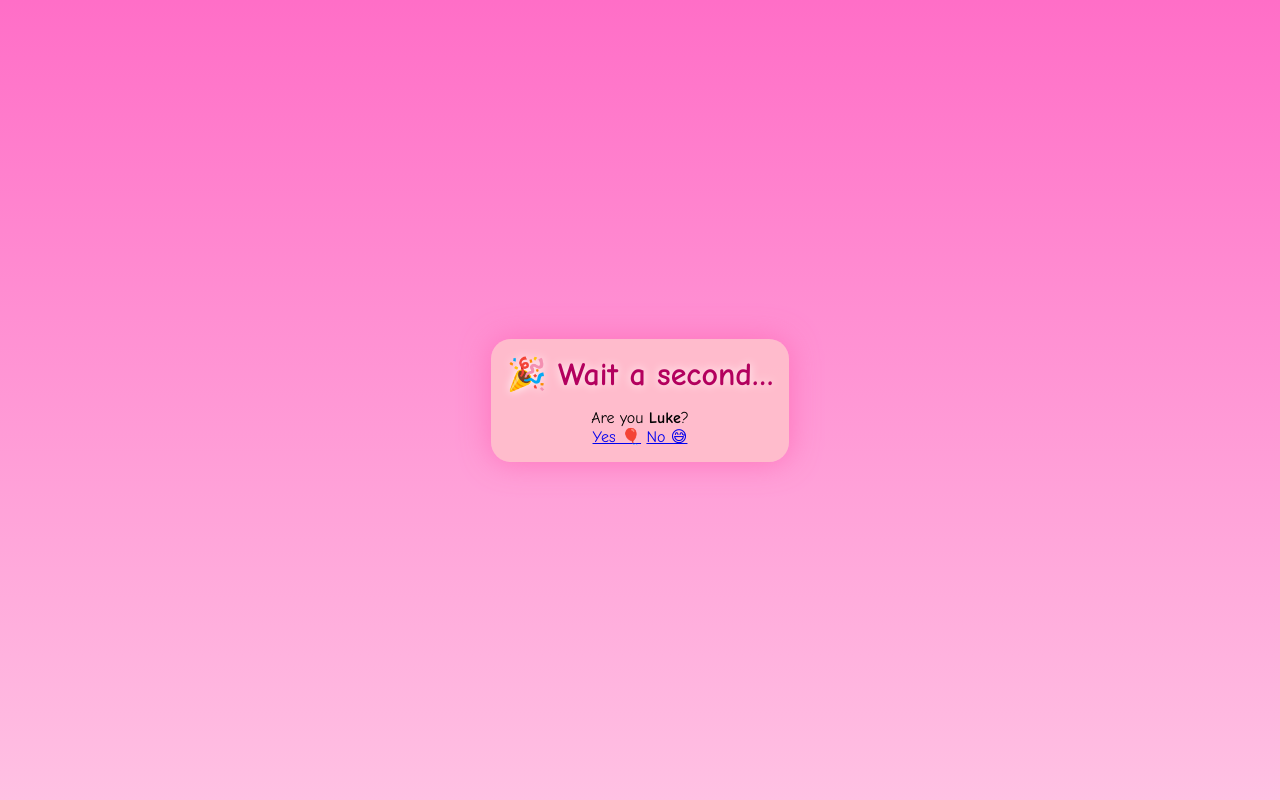
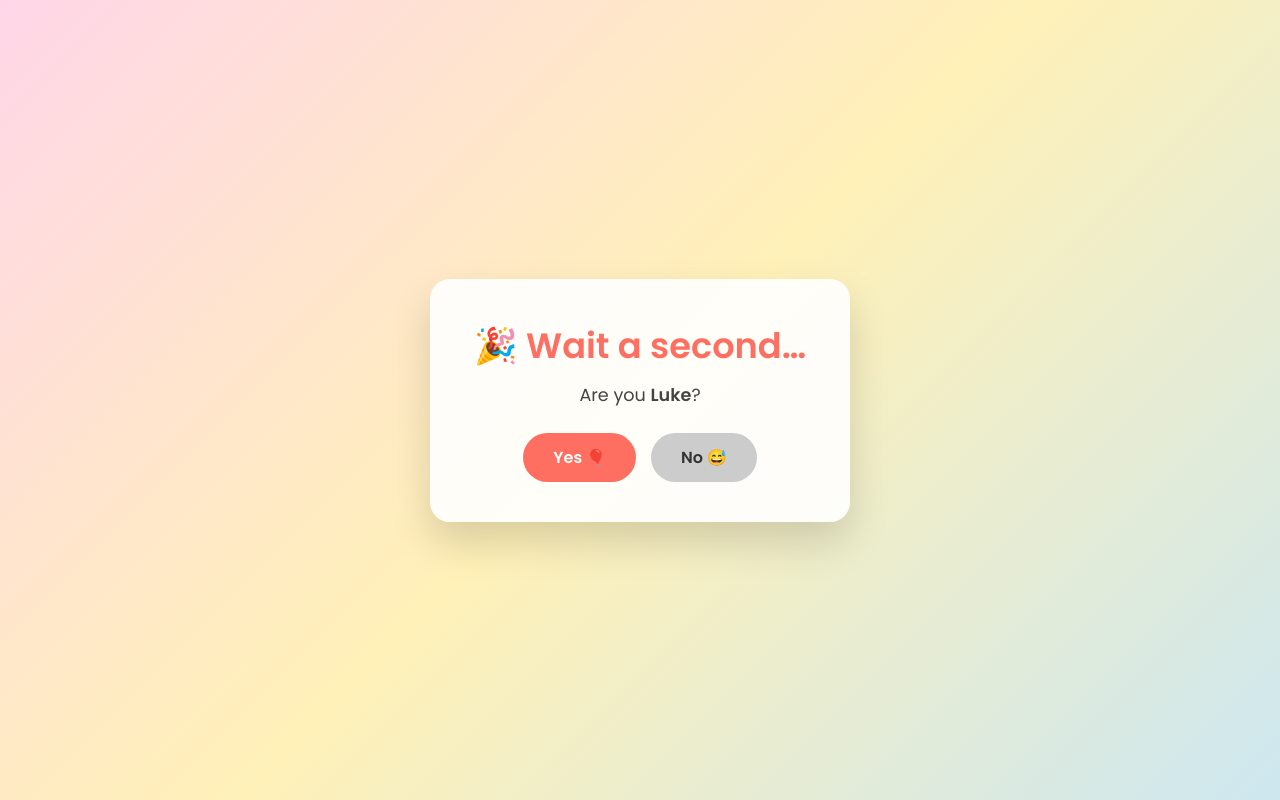
Before and after one commit to azkindu-creator/LUKEEEEEEE, a plain HTML site: page index.html in a window 1280 px wide. Drawn offline with Linux system fonts and the light colour scheme.

Commit message:
Update style.css

```diff
--- a/style.css
+++ b/style.css
@@ -1,102 +1,105 @@
-input[type="radio"]{
-    transform:scale(3);
-    margin:20px;
-}
 * {
+  box-sizing: border-box;
   margin: 0;
   padding: 0;
-  box-sizing: border-box;
-  font-family: 'Comic Sans MS', cursive;
 }
 
 body {
   min-height: 100vh;
-  background: linear-gradient(to bottom, #ff6ec7, #ffc1e3);
-  overflow: hidden;
+  font-family: 'Poppins', sans-serif;
+  background: linear-gradient(135deg, #FFD6E8, #FFF1B8, #CDE7F0);
   display: flex;
+  align-items: center;
   justify-content: center;
-  align-items: center;
 }
 
-/* 💗 Floating hearts */
-.bubble-bg {
-  position: fixed;
-  width: 100%;
-  height: 100%;
-  z-index: 0;
-  pointer-events: none;
+/* Card */
+.card {
+  background: rgba(255, 255, 255, 0.9);
+  padding: 40px 30px;
+  border-radius: 20px;
+  text-align: center;
+  max-width: 420px;
+  width: 90%;
+  box-shadow: 0 20px 40px rgba(0, 0, 0, 0.15);
+  animation: popIn 0.6s ease;
 }
 
-.bubble-bg span {
-  position: absolute;
-  bottom: -50px;
-  font-size: 2.5rem;
-  animation: float 12s infinite ease-in;
-  opacity: 0;
+.card h1 {
+  color: #FF6F61;
+  font-size: 2.2rem;
+  margin-bottom: 10px;
 }
 
-.bubble-bg span:nth-child(1) { left: 10%; animation-duration: 8s; }
-.bubble-bg span:nth-child(2) { left: 25%; animation-duration: 10s; }
-.bubble-bg span:nth-child(3) { left: 40%; animation-duration: 12s; }
-.bubble-bg span:nth-child(4) { left: 55%; animation-duration: 9s; }
-.bubble-bg span:nth-child(5) { left: 70%; animation-duration: 11s; }
-.bubble-bg span:nth-child(6) { left: 85%; animation-duration: 7s; }
-.bubble-bg span:nth-child(7) { left: 50%; animation-duration: 14s; }
-.bubble-bg span:nth-child(8) { left: 30%; animation-duration: 13s; }
+.card p {
+  color: #444;
+  font-size: 1.1rem;
+  margin-bottom: 25px;
+}
 
-@keyframes float {
-  0% {
-    transform: translateY(0) scale(0.8);
+/* Buttons */
+.button-group {
+  display: flex;
+  gap: 15px;
+  justify-content: center;
+  flex-wrap: wrap;
+}
+
+.btn {
+  padding: 12px 30px;
+  border-radius: 30px;
+  text-decoration: none;
+  font-weight: 600;
+  transition: transform 0.2s ease, background 0.2s ease;
+}
+
+/* Yes button */
+.btn.yes {
+  background: #FF6F61;
+  color: white;
+}
+
+.btn.yes:hover {
+  background: #ff857a;
+  transform: scale(1.05);
+}
+
+/* No button */
+.btn.no {
+  background: #ccc;
+  color: #333;
+}
+
+.btn.no:hover {
+  background: #b5b5b5;
+}
+
+/* Back / Yay button */
+.btn.back {
+  background: #6C63FF;
+  color: white;
+}
+
+.btn.back:hover {
+  background: #857dff;
+  transform: scale(1.05);
+}
+
+/* Animation */
+@keyframes popIn {
+  from {
+    transform: scale(0.9);
     opacity: 0;
   }
-  20% { opacity: 1; }
-  100% {
-    transform: translateY(-120vh) scale(1.2);
-    opacity: 0;
+  to {
+    transform: scale(1);
+    opacity: 1;
   }
 }
 
-/* 💌 Valentine card */
-.card {
-  position: relative;
-  z-index: 1;
-  background: rgba(255, 192, 203, 0.9);
-  padding: 1rem;
-  border-radius: 20px;
-  text-align: center;
-  box-shadow: 0 0 30px rgba(255, 105, 180, 0.8);
-  max-width: 90%;
+/* Mobile tweaks */
+@media (max-width: 480px) {
+  .card h1 {
+    font-size: 1.8rem;
+  }
 }
-
-.card h1 {
-  margin-bottom: 1rem;
-  color: #b3005e;
-  text-shadow: 0 0 10px white;
-}
-
-form {
-    display: flex;
-    justify-content: center;
-  font-size: 2rem;
-    gap: 2rem;
-
-}
-
-label {
-  display: flex;
-  align-items: center;
-  margin: 0rem;
-  cursor: pointer;
-  font-size: 7rem;
-}
-
-button {
-  margin-top: 1.5rem;
-  padding: 10px 25px;
-  border: none;
-  border-radius: 20px;
-  background: hotpink;
-  color: white;
-  font-size: 1.2rem;
-  box-shadow: 0 0 15px white;
-}
```
